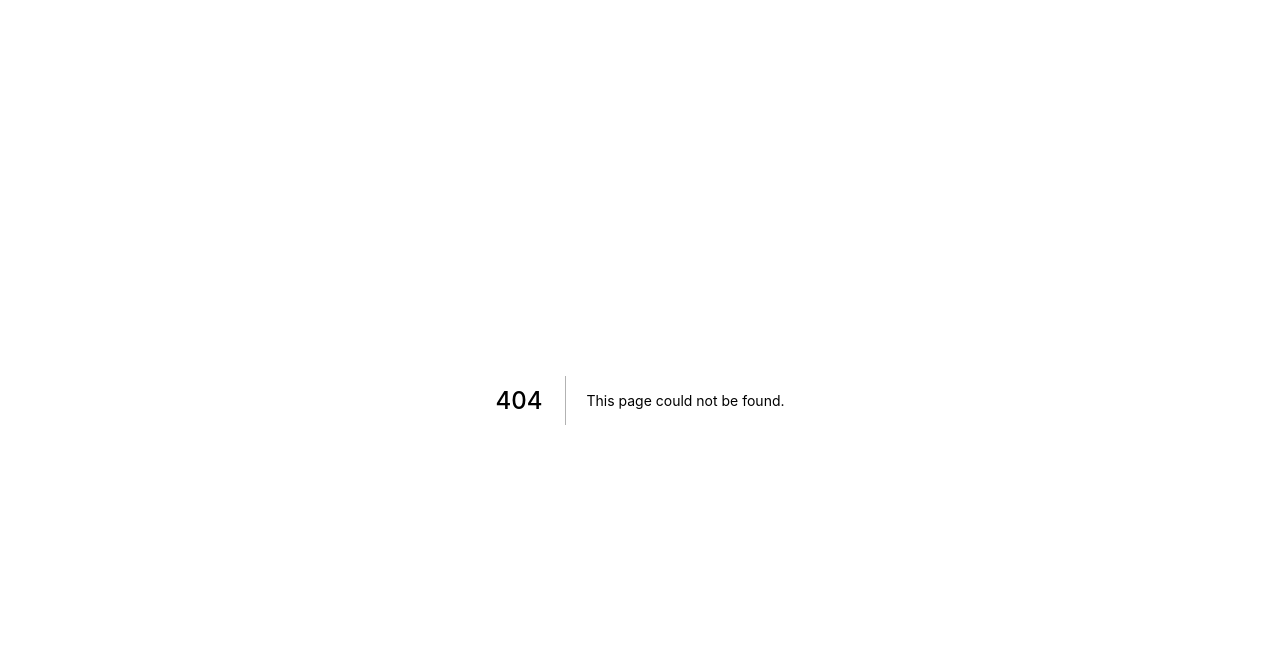
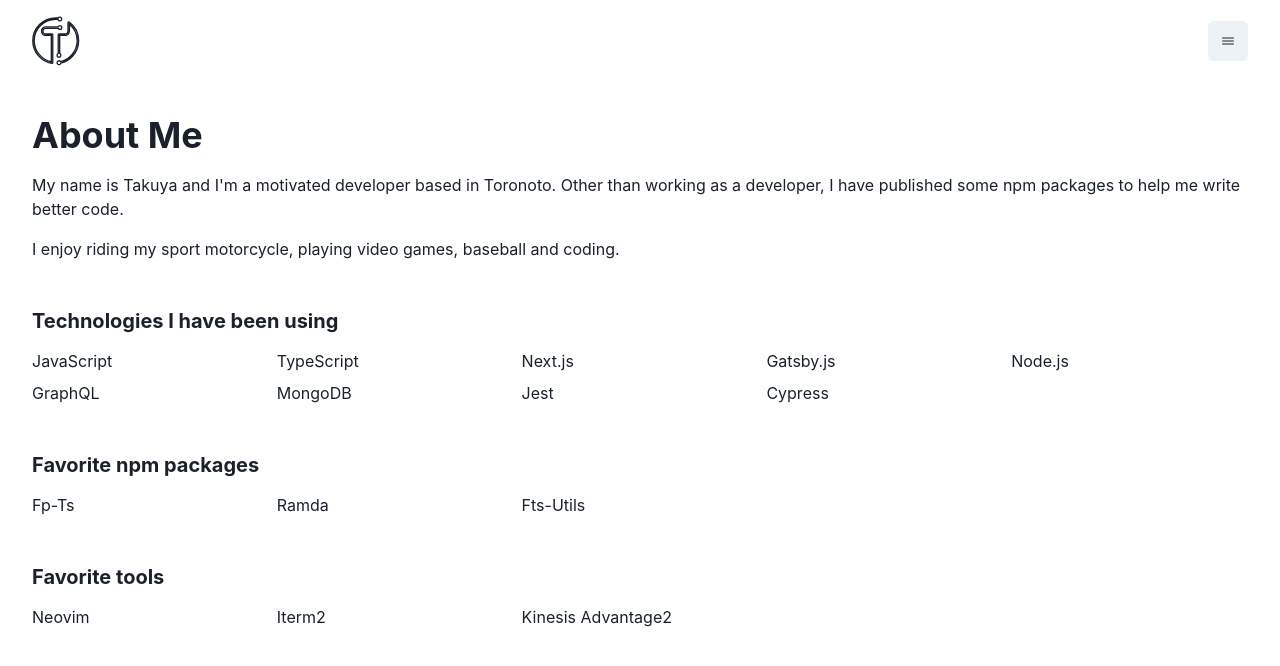
Before and after one commit to Takuya-H23/portfolio-v4, a Next.js app: page /about in a window 1280 px wide. Before the commit this address had no page. Shown: the top 666 px of the page. Built offline with nearby package versions, Linux system fonts and the light colour scheme.

Commit message:
feat: add basic profile contents

```diff
--- a/components/Container.tsx
+++ b/components/Container.tsx
@@ -8,9 +8,9 @@ export const Container = ({ children }: Props) => {
   const { breakpoints } = useTheme()
 
   return (
-    <Box w={breakpoints.xl} maxW={'95%'} mx="auto" py={[4]}>
+    <Box w={breakpoints.xl} maxW={['92%', '92%', '95%']} mx="auto" py={[4]}>
       <Header />
-      {children}
+      <Box mt={[12]}>{children}</Box>
     </Box>
   )
 }
--- a/elements/Logo.tsx
+++ b/elements/Logo.tsx
@@ -5,7 +5,7 @@ export const Logo = () => (
   <Box w={[9, 12]}>
     <svg xmlns="http://www.w3.org/2000/svg" viewBox="0 0 126 130">
       <path
-        className={`${styles.logoBase} ${styles.left}`}
+        className={`${styles.logoBase} ${styles.left} `}
         d="M97.51,16.12c-0.58-0.42-1.34-0.48-1.97-0.15c-0.63,0.32-1.03,0.97-1.03,1.69c0,0,0,13.55,0,18.36
             c0,1.87-0.11,3.55-0.38,4.97c-0.2,1.07-0.48,2-0.85,2.76c-0.56,1.15-1.25,1.94-2.26,2.52c-1.01,0.58-2.43,0.95-4.46,0.96
             c-4.95,0-8.89,0-11.6,0c-2.71,0-4.17,0-4.18,0c-0.5,0-0.99,0.2-1.34,0.55s-0.55,0.84-0.55,1.34v49.15
--- /dev/null
+++ b/pages/about.tsx
@@ -0,0 +1,84 @@
+import { Grid, List, ListItem, Heading, Text } from '@chakra-ui/react'
+import { Container } from '../components'
+
+const About = () => {
+  return (
+    <Container>
+      <Heading as="h1">About Me</Heading>
+      <Text mt={[4]}>
+        My name is Takuya and I'm a motivated developer based in Toronoto. Other
+        than working as a developer, I have published some npm packages to help
+        me write better code.
+      </Text>
+      <Text mt={[4]}>
+        I enjoy riding my sport motorcycle, playing video games, baseball and
+        coding.
+      </Text>
+
+      <Heading as="h2" size="md" mt={[12]}>
+        Technologies I have been using
+      </Heading>
+      <Grid
+        as={List}
+        templateColumns={[
+          'repeat(2, 1fr)',
+          'repeat(3, 1fr)',
+          'repeat(4, 1fr)',
+          'repeat(5, 1fr)'
+        ]}
+        mt={[4]}
+        gap={2}
+      >
+        <ListItem>JavaScript</ListItem>
+        <ListItem>TypeScript</ListItem>
+        <ListItem>Next.js</ListItem>
+        <ListItem>Gatsby.js</ListItem>
+        <ListItem>Node.js</ListItem>
+        <ListItem>GraphQL</ListItem>
+        <ListItem>MongoDB</ListItem>
+        <ListItem>Jest</ListItem>
+        <ListItem>Cypress</ListItem>
+      </Grid>
+
+      <Heading as="h2" size="md" mt={[12]}>
+        Favorite npm packages
+      </Heading>
+      <Grid
+        as={List}
+        templateColumns={[
+          'repeat(2, 1fr)',
+          'repeat(3, 1fr)',
+          'repeat(4, 1fr)',
+          'repeat(5, 1fr)'
+        ]}
+        mt={[4]}
+        gap={2}
+      >
+        <ListItem>Fp-Ts</ListItem>
+        <ListItem>Ramda</ListItem>
+        <ListItem>Fts-Utils</ListItem>
+      </Grid>
+
+      <Heading as="h2" size="md" mt={[12]}>
+        Favorite tools
+      </Heading>
+      <Grid
+        as={List}
+        templateColumns={[
+          'repeat(2, 1fr)',
+          'repeat(3, 1fr)',
+          'repeat(4, 1fr)',
+          'repeat(5, 1fr)'
+        ]}
+        mt={[4]}
+        gap={2}
+      >
+        <ListItem>Neovim</ListItem>
+        <ListItem>Iterm2</ListItem>
+        <ListItem>Kinesis Advantage2</ListItem>
+      </Grid>
+    </Container>
+  )
+}
+
+export default About
--- a/styles/logo.module.css
+++ b/styles/logo.module.css
@@ -1,8 +1,8 @@
 .logoBase {
-  stroke: #ffffff;
   stroke-width: 3.5;
   fill: none;
   animation: drewAnimation 2s linear forwards;
+  stroke: currentcolor;
 }
 
 .right {
```
Also changed, not shown: pages/index.tsx (+8 -5 lines).
